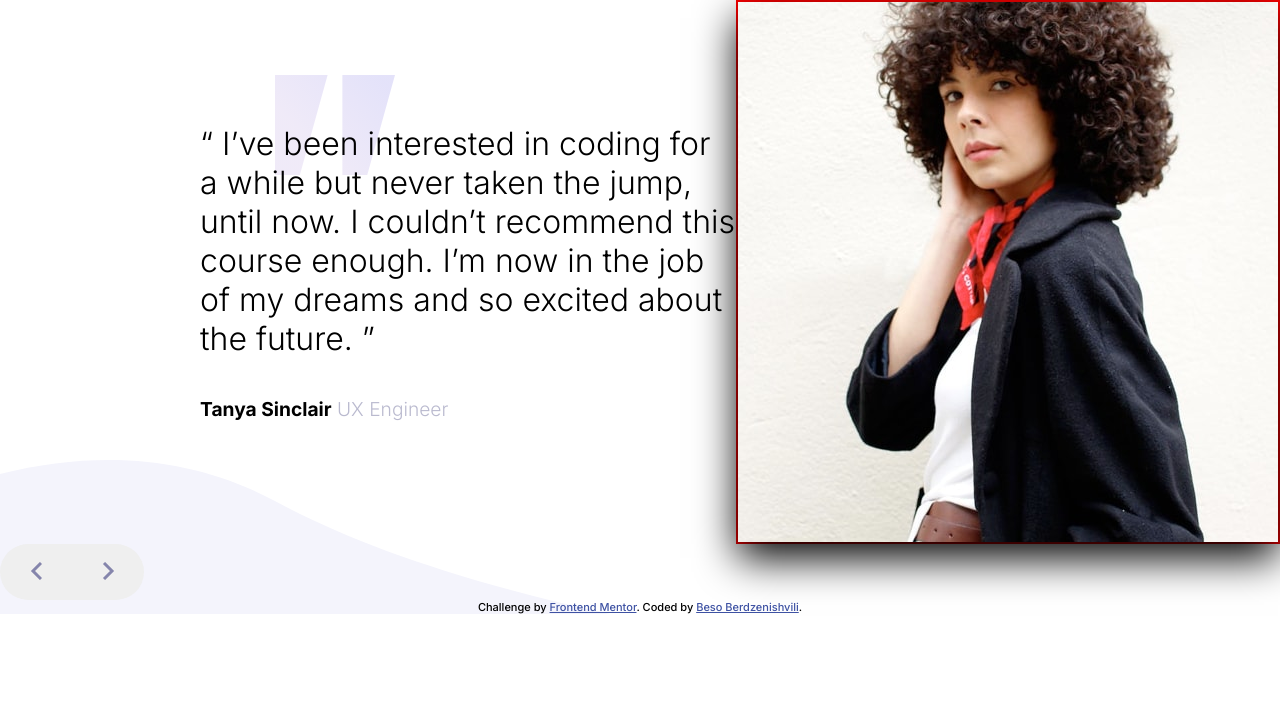
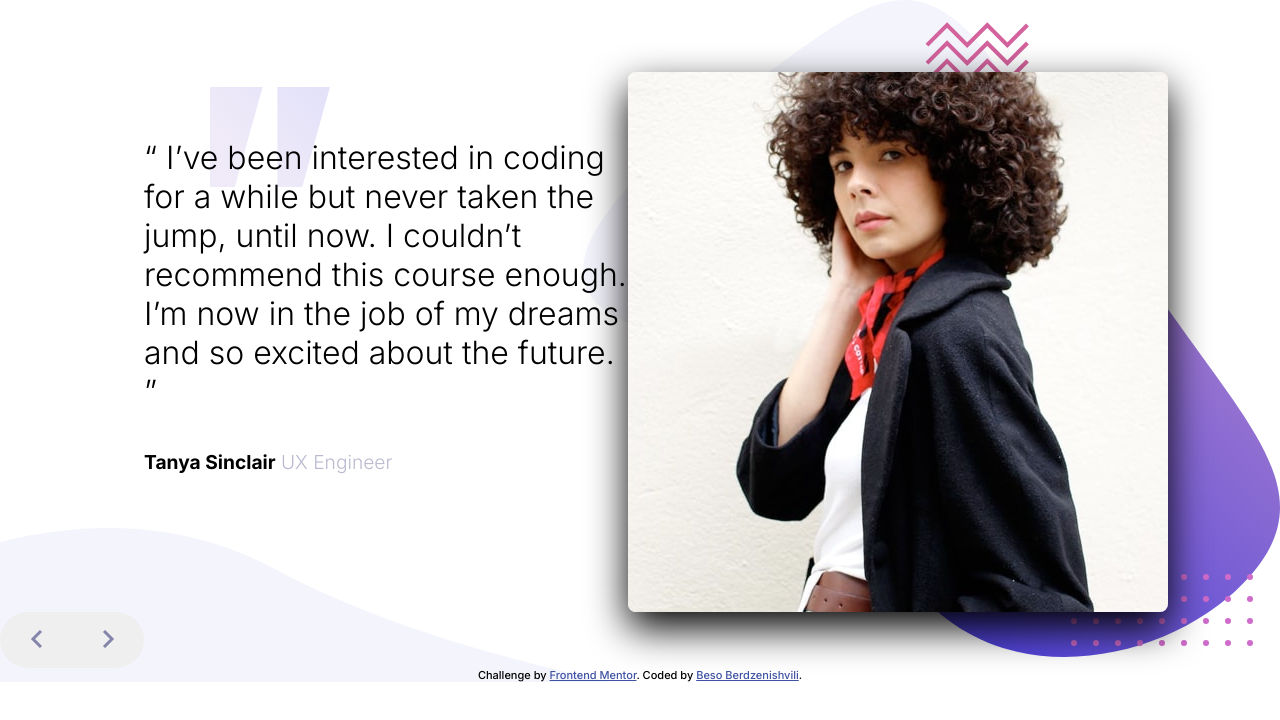
Before and after one commit to fliderman01/codingboot, a plain HTML site: page index.html in a window 1280 px wide. Drawn offline with Linux system fonts and the light colour scheme.

Commit message:
before img overlap

```diff
--- a/index.html
+++ b/index.html
@@ -16,7 +16,7 @@
 </head>
 <body>
 
-  <div id="flex">
+  <main>
     <div id="texts">
       <div id="tanya">
         <p class="comment">“ I’ve been interested in coding for a while but never taken the jump, until now.
@@ -33,11 +33,11 @@
           <p><span>John Tarkpor</span> Junior Front-end Developer</p>
       </div>
     </div>
-    <div id="photos">
-      <img src="images/image-tanya.jpg" alt="Tanya Sinclair" id="engineer">
-      <img src="images/image-john.jpg" alt="John Tarkpor" id="developer">
-    </div>
-  </div>
+      <!-- <div id="photos">
+      </div> -->
+    <img src="images/image-tanya.jpg" alt="Tanya Sinclair" id="engineer">
+    <img src="images/image-john.jpg" alt="John Tarkpor" id="developer">
+  </main>
   <div id="buttons">
     <button id="left"><img src="/images/icon-prev.svg" alt=""></button>
     <button id="right"><img src="/images/icon-next.svg" alt=""></button>
--- a/style/_buttons.scss
+++ b/style/_buttons.scss
@@ -1,5 +1,6 @@
 #buttons{
     display:flex;
+    // margin:0 0 0 120vh;
     #left{
         height: 7vh;
         width:9vh;
--- a/style/_global.scss
+++ b/style/_global.scss
@@ -7,13 +7,28 @@
 body{
     font-family: 'Inter', sans-serif;
     font-size:32px;
-    background-image: url(/images/pattern-curve.svg);
+    background-image: url(/images/pattern-curve.svg), url(/images/pattern-bg.svg);
     background-repeat: no-repeat;
-    background-position:bottom left;
+    background-position:bottom left, right top;
+    background-size:initial, contain;
 }
 
-#flex{
+main{
     display: flex;
+    /*grid-template-columns: auto;
+    grid-template-rows: 1fr 1fr;
+    grid-template-areas:
+    "texts, photos" ;*/
+    img{
+        box-shadow: 0vh 2vh 39px black;
+        width:auto;
+        height: 90%;
+        border-radius: 1vh;
+        margin: 9vh 14vh 0 0;
+    }
+    #developer{
+        display:none;
+    }
 }
 
 #texts{
@@ -22,7 +37,8 @@ body{
     background-repeat: no-repeat;
     background-position:18% 17%;
     align-items: center;
-    margin-left: 25vh;
+    margin-left: 18vh;
+    grid-area:texts;
     #john{
         display: none;
     }
@@ -42,15 +58,11 @@ body{
     }
 }
 
-#photos{
+/*#photos{
+    border:2px solid red;
     display: flex;
-    border:2px solid red;
     height:100%;
     width:100%;
-    img{
-        box-shadow: 0vh 2vh 39px black;
-    }
-    #developer{
-        display:none;
-    }
-}
+    margin:1% 7% 0 0;
+    grid-area:photos;
+}*/
```
Also changed, not shown: style/style.css, 1 other file.
